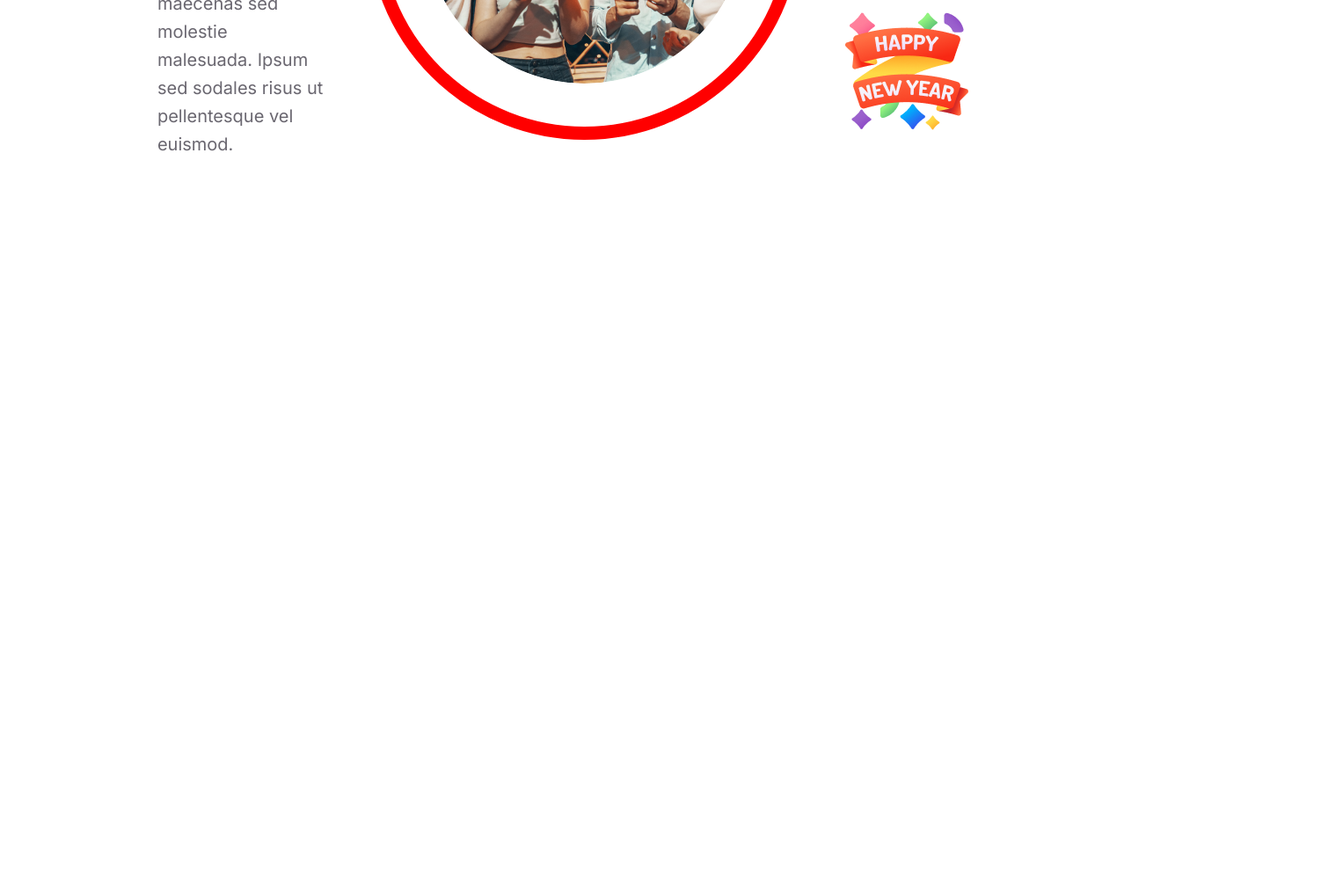
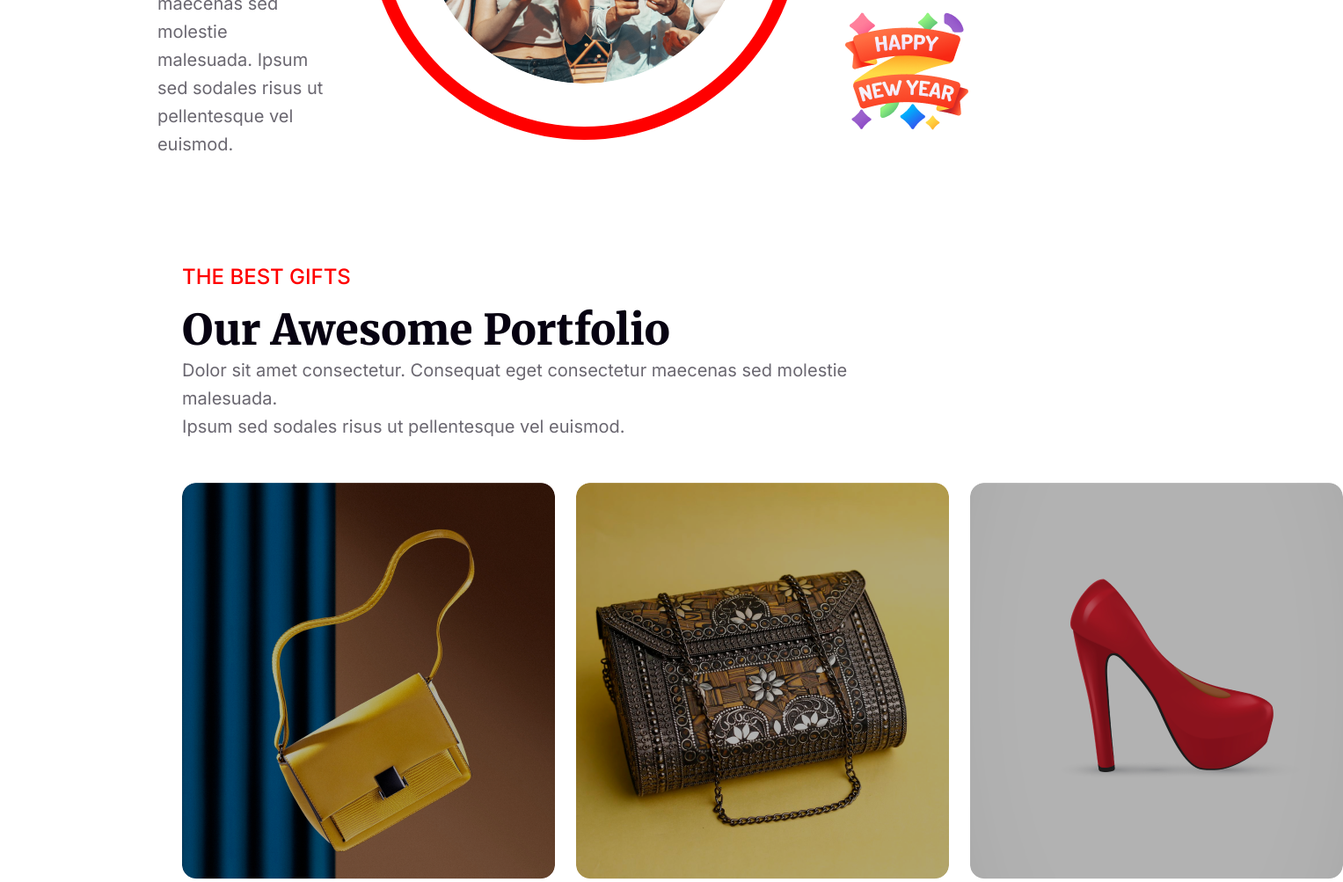
Before and after one commit to minhajhasan-dev/B9A1-New-Year-New-Mission, a plain HTML site: page index.html in a window 1280 px wide. Shown: the part 3378-4381 px from the top of the page at 88% size, 1527 px wide, since content can reach past the window. Before the commit the page ends 3678 px from the top, so only its background shows below. Drawn offline with Linux system fonts and the light colour scheme.

Commit message:
added portfolio section with a hover effect

```diff
--- a/index.html
+++ b/index.html
@@ -62,9 +62,9 @@
             <div class="new-best-offer-details">
                 <h3>NEW BEST OFFER</h3>
                 <h1>Coming Soon</h1>
-                <p>Dolor sit amet consectetur. Consequat  eget consectetur maecenas sed molestie  malesuada.
+                <p>Dolor sit amet consectetur. Consequat eget consectetur maecenas sed molestie malesuada.
                     Ipsum sed
-                    sodales risus ut  pellentesque vel euismod. </p>
+                    sodales risus ut pellentesque vel euismod. </p>
             </div>
             <img src="./resources/Ellipse 1.png" alt="" class="new-offer-img">
             <div class="more-new-offer-details">
@@ -73,6 +73,24 @@
                 <img src="./resources/Group 96.png" alt="">
             </div>
         </div>
+        <!-- portfolio section  -->
+        <div class="portfolio-container">
+            <div class="text-info">
+                <h3>THE BEST GIFTS</h3>
+                <h1>Our Awesome Portfolio</h1>
+                <p>Dolor sit amet consectetur. Consequat eget consectetur maecenas sed molestie malesuada. <br> Ipsum
+                    sed
+                    sodales risus ut pellentesque vel euismod. </p>
+            </div>
+            <div class="portfolio-grid">
+                <img src="./resources/Rectangle 3.png" alt="" class="grid-item">
+                <img src="./resources/Rectangle 4.png" alt="" class="grid-item">
+                <img src="./resources/Rectangle 5.png" alt="" class="grid-item">
+                <img src="./resources/Rectangle 6.png" alt="" class="grid-item">
+                <img src="./resources/Rectangle 7.png" alt="" class="grid-item">
+                <img src="./resources/Rectangle 8.png" alt="" class="grid-item">
+            </div>
+        </div>
     </main>
 </body>
 
--- a/style.css
+++ b/style.css
@@ -210,3 +210,45 @@ main {
   line-height: 32px;
   margin-bottom: 43px;
 }
+
+/* portfolio section styles here  */
+.portfolio-container {
+  width: 82%;
+  margin: 0 auto;
+  margin-bottom: 120px;
+}
+.text-info h3 {
+  color: #f00;
+  font-family: Inter;
+  font-size: 24px;
+  font-weight: 500;
+  margin-bottom: 16px;
+}
+.text-info h1 {
+  color: #070211;
+  font-family: Merriweather;
+  font-size: 48px;
+  font-weight: 900;
+}
+.text-info p {
+  color: rgba(7, 2, 17, 0.6);
+  font-family: Inter;
+  font-size: 20px;
+  font-weight: 400;
+  line-height: 32px;
+  margin-bottom: 48px;
+}
+.portfolio-grid {
+  display: grid;
+  grid-template-columns: repeat(3, 1fr);
+  grid-template-rows: 1fr 1fr;
+  grid-gap: 24px;
+}
+.grid-item {
+  border-radius: 16px;
+  -webkit-filter: brightness(70%);
+}
+.grid-item:hover {
+  transition: 1s ease;
+  -webkit-filter: brightness(100%);
+}
```
